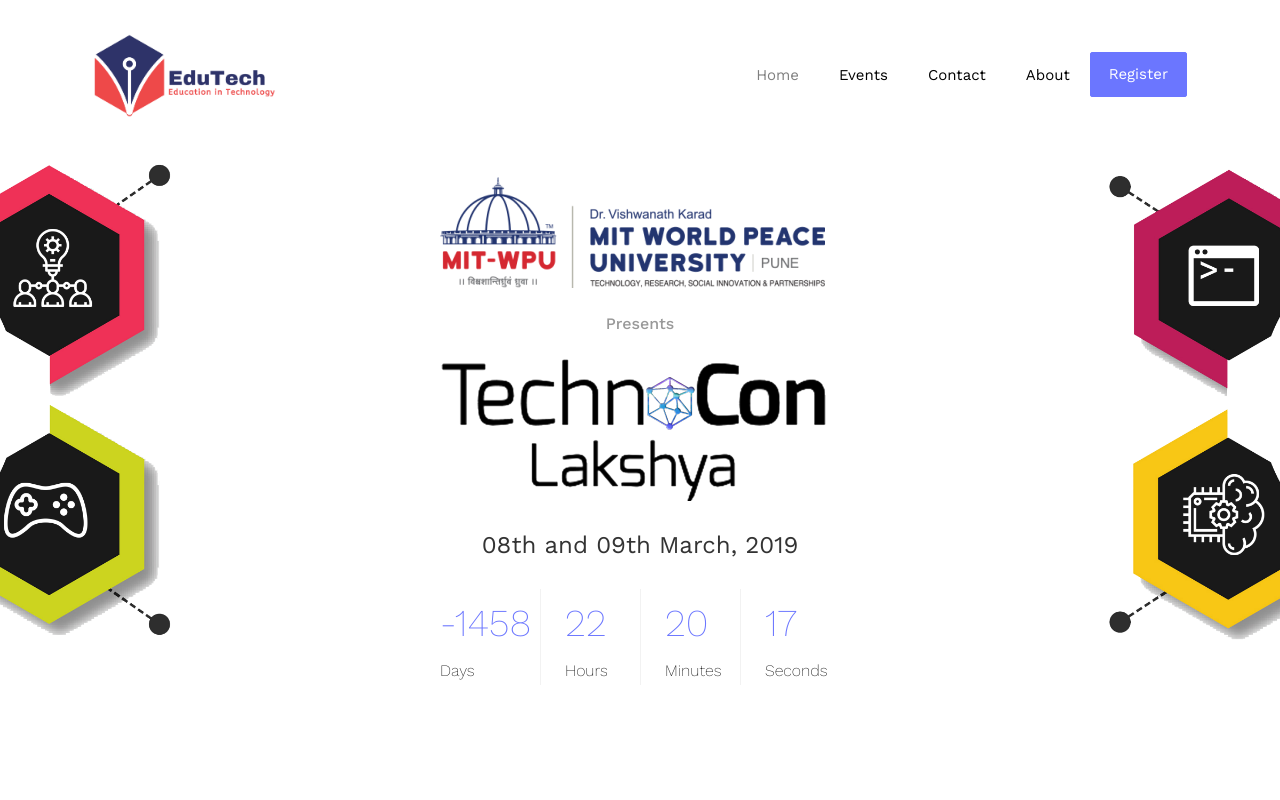
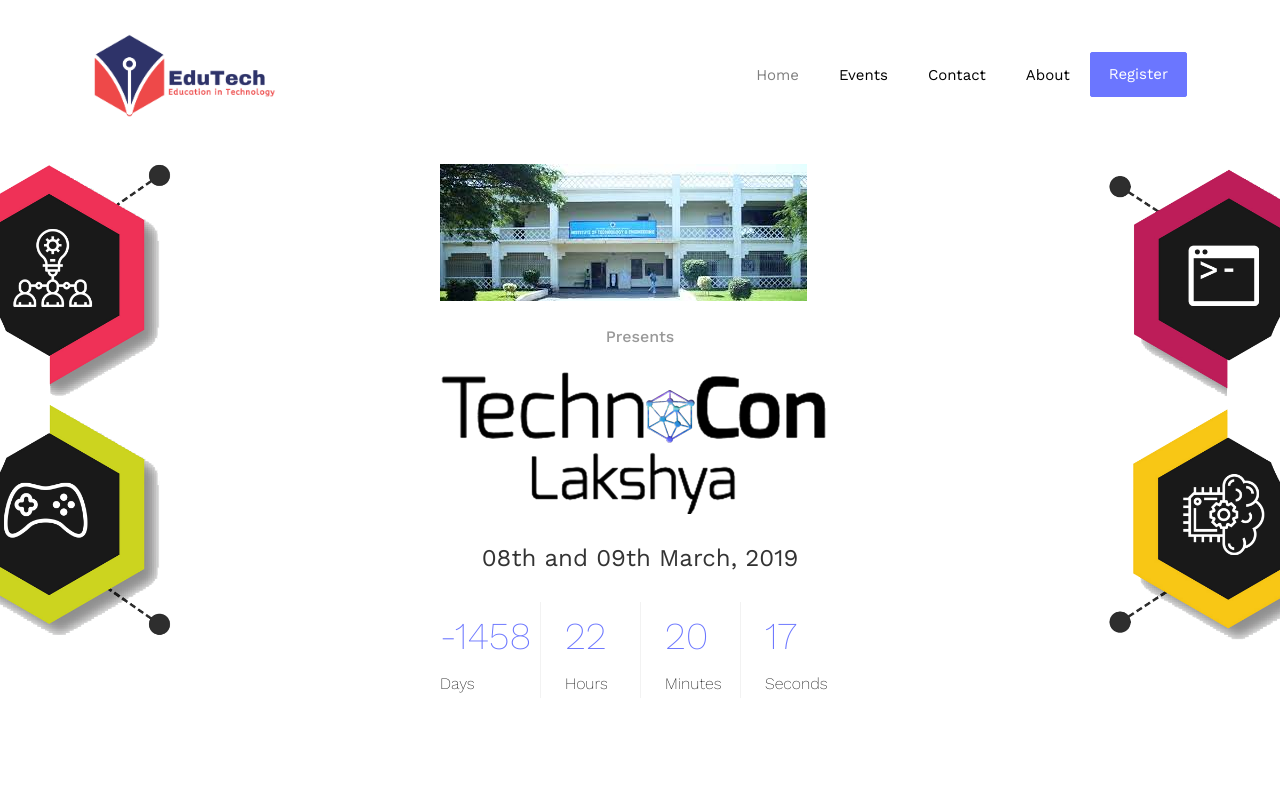
Before and after one commit to aadesh0706/edu-tech, a plain HTML site: page events.html in a window 1280 px wide. Shown: the top 800 px of the page. Drawn offline with nearby package versions, Linux system fonts and the light colour scheme; a web font is replaced by a local one.

Commit message:
Update events.html

```diff
--- a/events.html
+++ b/events.html
@@ -68,7 +68,7 @@
               <td><div class="mb-4 align-items-center"></div></td>
             </tr>
             	<tr>
-                <td><div class="mb-4 align-items-center"><img src = "images\MIT-WPU-logo.png"></div></td>
+                <td><div class="mb-4 align-items-center"><img src = "images\college.jpeg"></div></td>
               </tr>
               <tr>
                 <td><div class="mb-4 align-items-center"><h6 align="center">Presents</h6></div></td>
```
